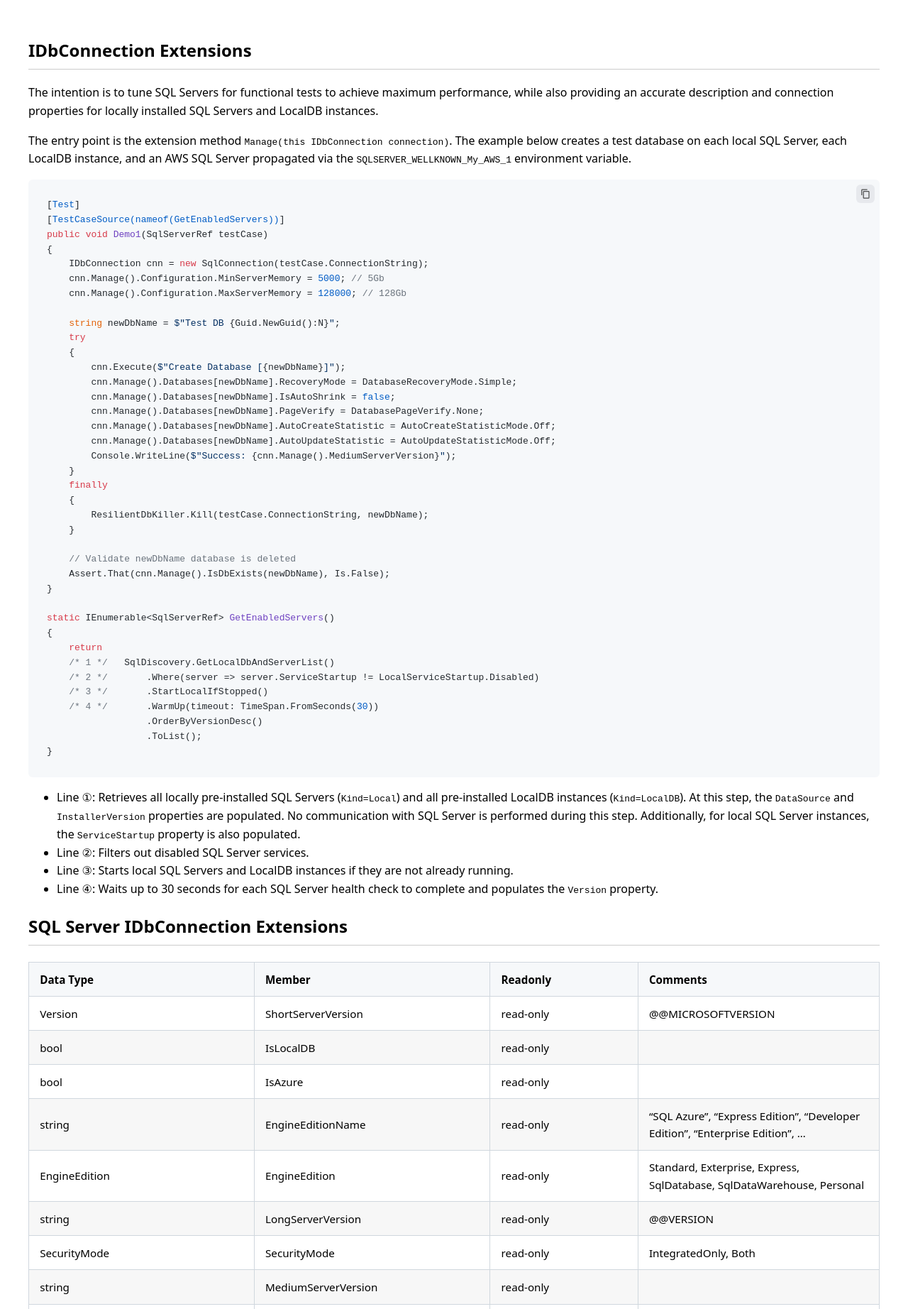
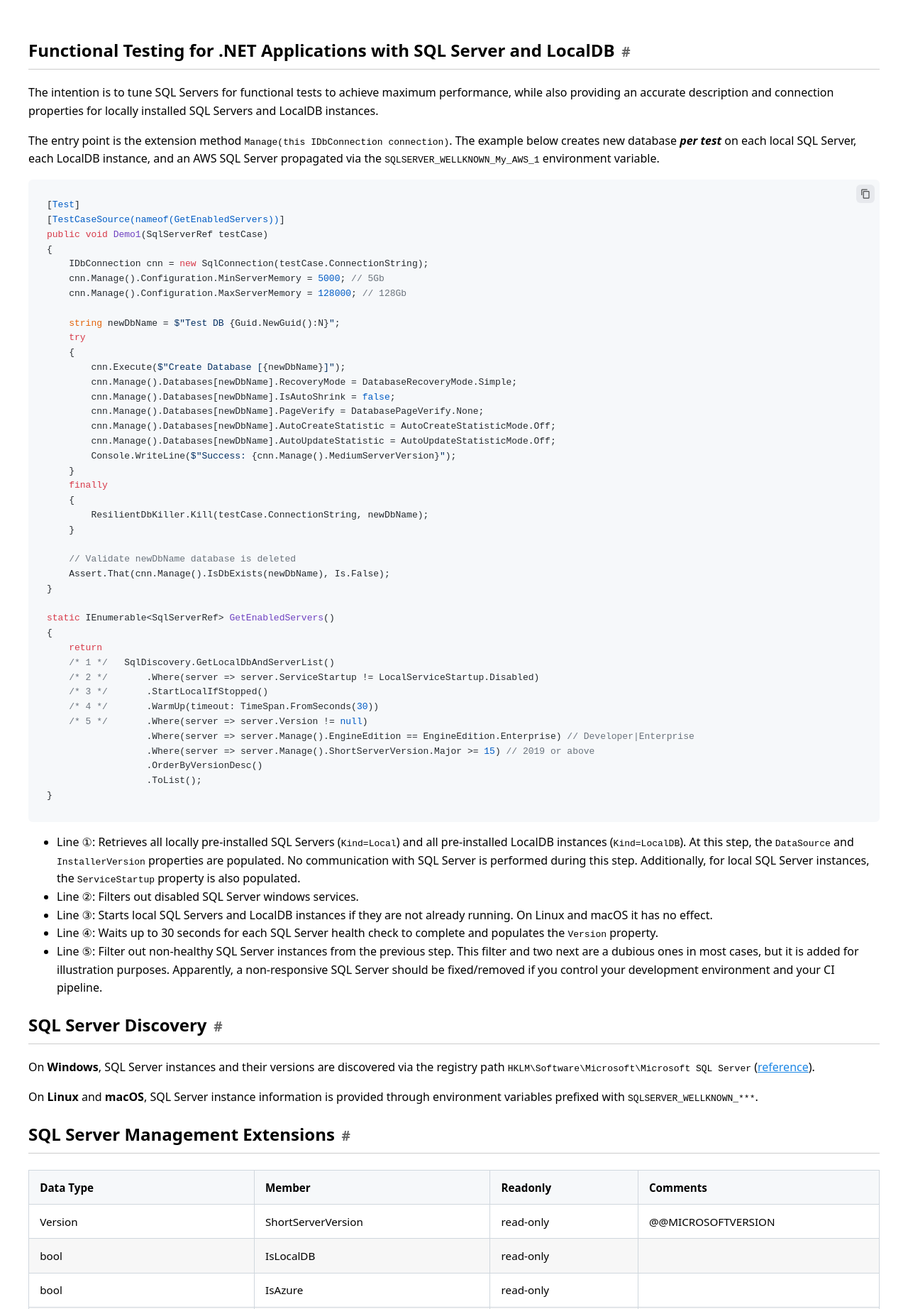
Before and after one commit to devizer/Universe.SqlServerJam, a plain HTML site: page index.html in a window 1280 px wide. Shown: the top 1844 px of the page at 71% size. Drawn offline with nearby package versions, Linux system fonts and the light colour scheme.

```diff
--- a/index.html
+++ b/index.html
@@ -133,18 +133,38 @@
   }
 }
   </style>
+
+<!-- anchors css -->
+<style>
+.header-anchor {
+  margin-left: 0.5em;
+  text-decoration: none;
+  color: var(--muted-text);
+  opacity: 0.6;
+  font-size: 0.8em;
+}
+
+.header-anchor:hover {
+  opacity: 1;
+  text-decoration: underline;
+}
+</style>
+
+
 </head>
 <body>
-<h2 id="idbconnection-extensions">IDbConnection Extensions</h2>
+<h2
+id="functional-testing-for-.net-applications-with-sql-server-and-localdb">Functional
+Testing for .NET Applications with SQL Server and LocalDB</h2>
 <p>The intention is to tune SQL Servers for functional tests to achieve
 maximum performance, while also providing an accurate description and
 connection properties for locally installed SQL Servers and LocalDB
 instances.</p>
 <p>The entry point is the extension method
 <code>Manage(this IDbConnection connection)</code>. The example below
-creates a test database on each local SQL Server, each LocalDB instance,
-and an AWS SQL Server propagated via the
-<code>SQLSERVER_WELLKNOWN_My_AWS_1</code> environment variable.</p>
+creates new database <strong><em>per test</em></strong> on each local
+SQL Server, each LocalDB instance, and an AWS SQL Server propagated via
+the <code>SQLSERVER_WELLKNOWN_My_AWS_1</code> environment variable.</p>
 <div class="sourceCode" id="cb1"><pre
 class="sourceCode csharp"><code class="sourceCode cs"><span id="cb1-1"><a href="#cb1-1" aria-hidden="true" tabindex="-1"></a><span class="op">[</span>Test<span class="op">]</span></span>
 <span id="cb1-2"><a href="#cb1-2" aria-hidden="true" tabindex="-1"></a><span class="op">[</span><span class="fu">TestCaseSource</span><span class="op">(</span><span class="fu">nameof</span><span class="op">(</span>GetEnabledServers<span class="op">))]</span></span>
@@ -181,9 +201,12 @@
 <span id="cb1-33"><a href="#cb1-33" aria-hidden="true" tabindex="-1"></a>    <span class="co">/* 2 */</span>       <span class="op">.</span><span class="fu">Where</span><span class="op">(</span>server <span class="op">=&gt;</span> server<span class="op">.</span><span class="fu">ServiceStartup</span> <span class="op">!=</span> LocalServiceStartup<span class="op">.</span><span class="fu">Disabled</span><span class="op">)</span></span>
 <span id="cb1-34"><a href="#cb1-34" aria-hidden="true" tabindex="-1"></a>    <span class="co">/* 3 */</span>       <span class="op">.</span><span class="fu">StartLocalIfStopped</span><span class="op">()</span></span>
 <span id="cb1-35"><a href="#cb1-35" aria-hidden="true" tabindex="-1"></a>    <span class="co">/* 4 */</span>       <span class="op">.</span><span class="fu">WarmUp</span><span class="op">(</span>timeout<span class="op">:</span> TimeSpan<span class="op">.</span><span class="fu">FromSeconds</span><span class="op">(</span><span class="dv">30</span><span class="op">))</span></span>
-<span id="cb1-36"><a href="#cb1-36" aria-hidden="true" tabindex="-1"></a>                  <span class="op">.</span><span class="fu">OrderByVersionDesc</span><span class="op">()</span></span>
-<span id="cb1-37"><a href="#cb1-37" aria-hidden="true" tabindex="-1"></a>                  <span class="op">.</span><span class="fu">ToList</span><span class="op">();</span></span>
-<span id="cb1-38"><a href="#cb1-38" aria-hidden="true" tabindex="-1"></a><span class="op">}</span></span></code></pre></div>
+<span id="cb1-36"><a href="#cb1-36" aria-hidden="true" tabindex="-1"></a>    <span class="co">/* 5 */</span>       <span class="op">.</span><span class="fu">Where</span><span class="op">(</span>server <span class="op">=&gt;</span> server<span class="op">.</span><span class="fu">Version</span> <span class="op">!=</span> <span class="kw">null</span><span class="op">)</span></span>
+<span id="cb1-37"><a href="#cb1-37" aria-hidden="true" tabindex="-1"></a>                  <span class="op">.</span><span class="fu">Where</span><span class="op">(</span>server <span class="op">=&gt;</span> server<span class="op">.</span><span class="fu">Manage</span><span class="op">().</span><span class="fu">EngineEdition</span> <span class="op">==</span> EngineEdition<span class="op">.</span><span class="fu">Enterprise</span><span class="op">)</span> <span class="co">// Developer|Enterprise</span></span>
+<span id="cb1-38"><a href="#cb1-38" aria-hidden="true" tabindex="-1"></a>                  <span class="op">.</span><span class="fu">Where</span><span class="op">(</span>server <span class="op">=&gt;</span> server<span class="op">.</span><span class="fu">Manage</span><span class="op">().</span><span class="fu">ShortServerVersion</span><span class="op">.</span><span class="fu">Major</span> <span class="op">&gt;=</span> <span class="dv">15</span><span class="op">)</span> <span class="co">// 2019 or above</span></span>
+<span id="cb1-39"><a href="#cb1-39" aria-hidden="true" tabindex="-1"></a>                  <span class="op">.</span><span class="fu">OrderByVersionDesc</span><span class="op">()</span></span>
+<span id="cb1-40"><a href="#cb1-40" aria-hidden="true" tabindex="-1"></a>                  <span class="op">.</span><span class="fu">ToList</span><span class="op">();</span></span>
+<span id="cb1-41"><a href="#cb1-41" aria-hidden="true" tabindex="-1"></a><span class="op">}</span></span></code></pre></div>
 <ul>
 <li>Line ①: Retrieves all locally pre-installed SQL Servers
 (<code>Kind=Local</code>) and all pre-installed LocalDB instances
@@ -192,13 +215,26 @@
 communication with SQL Server is performed during this step.
 Additionally, for local SQL Server instances, the
 <code>ServiceStartup</code> property is also populated.</li>
-<li>Line ②: Filters out disabled SQL Server services.</li>
+<li>Line ②: Filters out disabled SQL Server windows services.</li>
 <li>Line ③: Starts local SQL Servers and LocalDB instances if they are
-not already running.</li>
+not already running. On Linux and macOS it has no effect.</li>
 <li>Line ④: Waits up to 30 seconds for each SQL Server health check to
 complete and populates the <code>Version</code> property.</li>
+<li>Line ⑤: Filter out non-healthy SQL Server instances from the
+previous step. This filter and two next are a dubious ones in most
+cases, but it is added for illustration purposes. Apparently, a
+non-responsive SQL Server should be fixed/removed if you control your
+development environment and your CI pipeline.</li>
 </ul>
-<h2 id="sql-server-idbconnection-extensions">SQL Server IDbConnection
+<h2 id="sql-server-discovery">SQL Server Discovery</h2>
+<p>On <strong>Windows</strong>, SQL Server instances and their versions
+are discovered via the registry path
+<code>HKLM\Software\Microsoft\Microsoft SQL Server</code> (<a
+href="https://learn.microsoft.com/en-us/sql/sql-server/install/file-locations-for-default-and-named-instances-of-sql-server">reference</a>).</p>
+<p>On <strong>Linux</strong> and <strong>macOS</strong>, SQL Server
+instance information is provided through environment variables prefixed
+with <code>SQLSERVER_WELLKNOWN_***</code>.</p>
+<h2 id="sql-server-management-extensions">SQL Server Management
 Extensions</h2>
 <table>
 <colgroup>
@@ -256,16 +292,16 @@
 <td>@<span class="citation" data-cites="VERSION">@VERSION</span></td>
 </tr>
 <tr>
+<td>string</td>
+<td>MediumServerVersion</td>
+<td>read-only</td>
+<td></td>
+</tr>
+<tr>
 <td>SecurityMode</td>
 <td>SecurityMode</td>
 <td>read-only</td>
 <td>IntegratedOnly, Both</td>
-</tr>
-<tr>
-<td>string</td>
-<td>MediumServerVersion</td>
-<td>read-only</td>
-<td></td>
 </tr>
 <tr>
 <td>string</td>
@@ -419,49 +455,49 @@
 <td>bool</td>
 <td>Configuration.ClrEnabled</td>
 <td>read/write</td>
-<td></td>
+<td>sp_configure ‘clr enabled’</td>
 </tr>
 <tr>
 <td>bool</td>
 <td>Configuration.ServerTriggerRecursion</td>
 <td>read/write</td>
-<td></td>
+<td>sp_configure ‘server trigger recursion’</td>
 </tr>
 <tr>
 <td>bool</td>
 <td>Configuration.ShowAdvancedOption</td>
 <td>read/write</td>
-<td></td>
+<td>sp_configure ‘show advanced option’</td>
 </tr>
 <tr>
 <td>FileStreamAccessLevels</td>
 <td>Configuration.FileStreamAccessLevel</td>
 <td>read/write</td>
-<td></td>
+<td>sp_configure ‘filestream access level’</td>
 </tr>
 <tr>
 <td>bool</td>
 <td>Configuration.BackupCompressionDefault</td>
 <td>read/write</td>
-<td></td>
+<td>sp_configure ‘backup compression default’</td>
 </tr>
 <tr>
 <td>bool</td>
 <td>Configuration.XpCmdShell</td>
 <td>read/write</td>
-<td></td>
+<td>sp_configure ‘xp_cmdshell’</td>
 </tr>
 <tr>
 <td>int</td>
 <td>Configuration.MaxServerMemory</td>
 <td>read/write</td>
-<td></td>
+<td>sp_configure ‘max server memory (MB)’</td>
 </tr>
 <tr>
 <td>int</td>
 <td>Configuration.MinServerMemory</td>
 <td>read/write</td>
-<td></td>
+<td>sp_configure ‘min server memory (MB)’</td>
 </tr>
 <tr>
 <td>T</td>
@@ -489,8 +525,8 @@
 </tr>
 </tbody>
 </table>
-<h2 id="sql-database-idbconnection-extensions">SQL Database
-IDbConnection Extensions</h2>
+<h2 id="sql-database-management-extensions">SQL Database Management
+Extensions</h2>
 <table>
 <colgroup>
 <col style="width: 28%" />
@@ -688,5 +724,42 @@
     block.parentNode.appendChild(button);
   });
 </script>
+
+<!-- anchors js -->
+<script>
+  function slugify(text) {
+    return text.toLowerCase()
+      .trim()
+      .replace(/[^a-z0-9\s-]/g, '')   // Remove special chars
+      .replace(/\s+/g, '-')            // Replace spaces with dashes
+      .replace(/-+/g, '-');            // Collapse multiple dashes
+  }
+
+    document.querySelectorAll('h1, h2, h3, h4, h5, h6').forEach(header => {
+      var slug = slugify(header.textContent);
+      header.id = slug;
+
+      const anchor = document.createElement('a');
+      anchor.href = '#' + slug;
+      anchor.className = 'header-anchor';
+      anchor.setAttribute('aria-label', 'Permalink: ' + header.textContent);
+      anchor.textContent = '#';
+
+      /*
+      anchor.addEventListener('click', e => {
+        e.preventDefault();
+        if (location.hash === `#`) {
+          history.replaceState(null, null, `#`);
+        } else {
+          location.hash = slug;
+        }
+      });
+      */
+
+      header.appendChild(anchor);
+    });
+</script>
+
+
 </body>
 </html>
```
